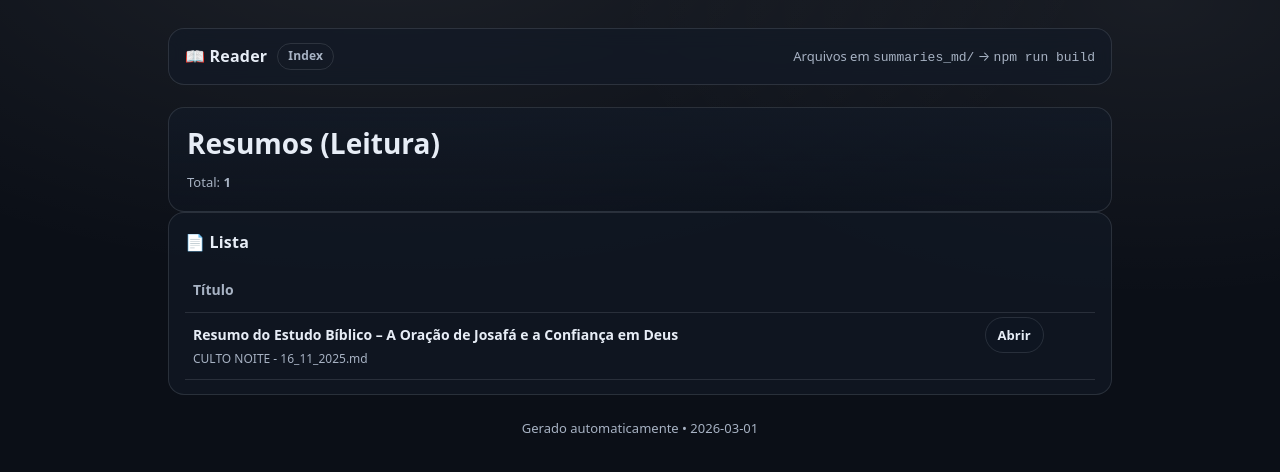
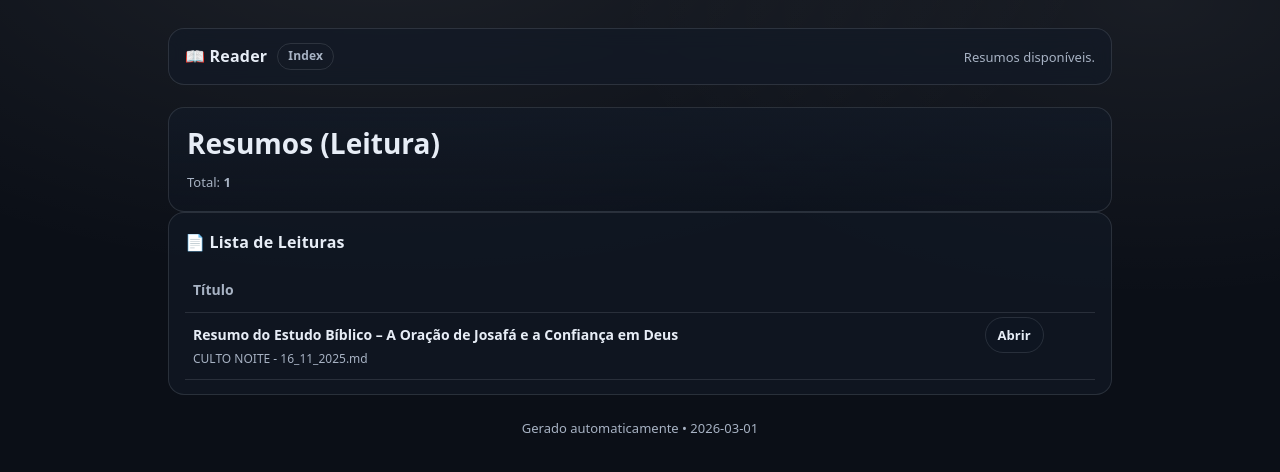
Before and after one commit to Daniel-Alves-NAVA/yt-study-pages, a website: page docs/index.html in a window 1280 px wide. Drawn offline with Linux system fonts and the light colour scheme.

```diff
--- a/docs/index.html
+++ b/docs/index.html
@@ -16,7 +16,7 @@
           <span class="badge">Index</span>
         </div>
         <div class="actions">
-          <span class="muted" style="font-size:13px;">Arquivos em <code>summaries_md/</code> → <code>npm run build</code></span>
+          <span class="muted" style="font-size:13px;">Resumos disponíveis.</code></span>
         </div>
       </div>
 
@@ -26,7 +26,7 @@
       </header>
 
       <div class="card">
-        <h2>📄 Lista</h2>
+        <h2>📄 Lista de Leituras</h2>
         <table class="table">
           <thead><tr><th>Título</th><th></th></tr></thead>
           <tbody>
```
